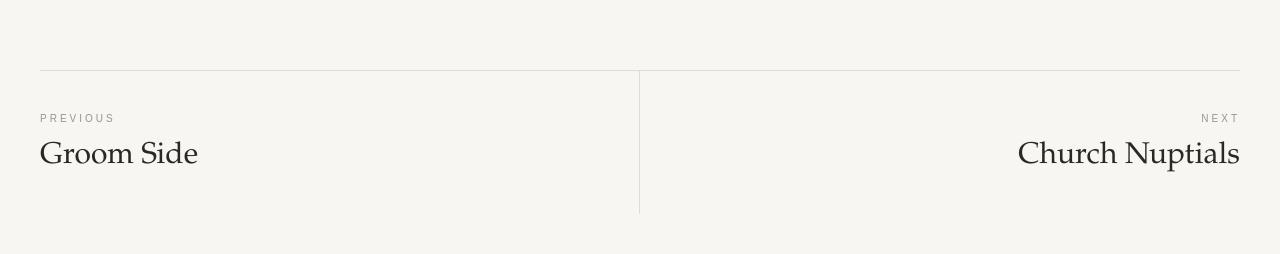
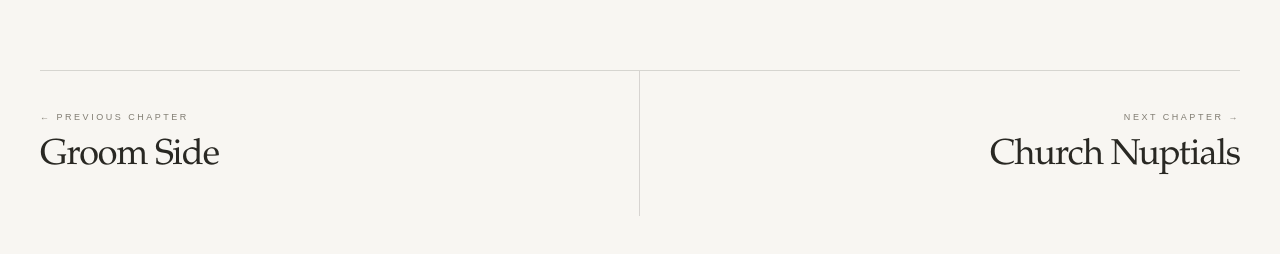
Before and after one commit to merrrrrick/ashber-drifa, a Next.js app: page /bride in a window 1280 px wide. Shown: the part 1186-1440 px from the top of the page. Built offline with nearby package versions, Linux system fonts and the light colour scheme; no server answers.

Commit message:
Refine wedding gallery design: components/ChapterNavigation.tsx

```diff
--- a/components/ChapterNavigation.tsx
+++ b/components/ChapterNavigation.tsx
@@ -1,52 +1,23 @@
 import Link from "next/link";
 
 interface ChapterNavigationProps {
-  previous?: {
-    name: string;
-    slug: string;
-  };
-
-  next?: {
-    name: string;
-    slug: string;
-  };
+  previous?: { name: string; slug: string; chapter?: string };
+  next?: { name: string; slug: string; chapter?: string };
 }
 
-export default function ChapterNavigation({
-  previous,
-  next,
-}: ChapterNavigationProps) {
+export default function ChapterNavigation({ previous, next }: ChapterNavigationProps) {
   return (
-    <div className="mt-32 grid border-t border-black/10 md:grid-cols-2">
+    <div className="mt-24 grid border-t border-[var(--line)] sm:mt-32 md:grid-cols-2">
       {previous ? (
-        <Link
-          href={`/${previous.slug}`}
-          className="group border-b border-black/10 py-10 md:border-b-0 md:border-r md:pr-10"
-        >
-          <p className="text-[10px] uppercase tracking-[0.3em] text-black/40">
-            Previous
-          </p>
-
-          <p className="mt-3 font-serif text-3xl font-light transition group-hover:italic">
-            {previous.name}
-          </p>
+        <Link href={`/${previous.slug}`} className="group border-b border-[var(--line)] py-8 md:border-b-0 md:border-r md:pr-10 md:py-10">
+          <p className="text-[9px] uppercase tracking-[0.28em] text-[#817d73]">← Previous chapter</p>
+          <p className="mt-3 font-editorial text-3xl tracking-[-0.03em] transition group-hover:italic sm:text-4xl">{previous.name}</p>
         </Link>
-      ) : (
-        <div />
-      )}
-
+      ) : <div />}
       {next && (
-        <Link
-          href={`/${next.slug}`}
-          className="group py-10 md:pl-10 md:text-right"
-        >
-          <p className="text-[10px] uppercase tracking-[0.3em] text-black/40">
-            Next
-          </p>
-
-          <p className="mt-3 font-serif text-3xl font-light transition group-hover:italic">
-            {next.name}
-          </p>
+        <Link href={`/${next.slug}`} className="group py-8 md:py-10 md:pl-10 md:text-right">
+          <p className="text-[9px] uppercase tracking-[0.28em] text-[#817d73]">Next chapter →</p>
+          <p className="mt-3 font-editorial text-3xl tracking-[-0.03em] transition group-hover:italic sm:text-4xl">{next.name}</p>
         </Link>
       )}
     </div>
```
